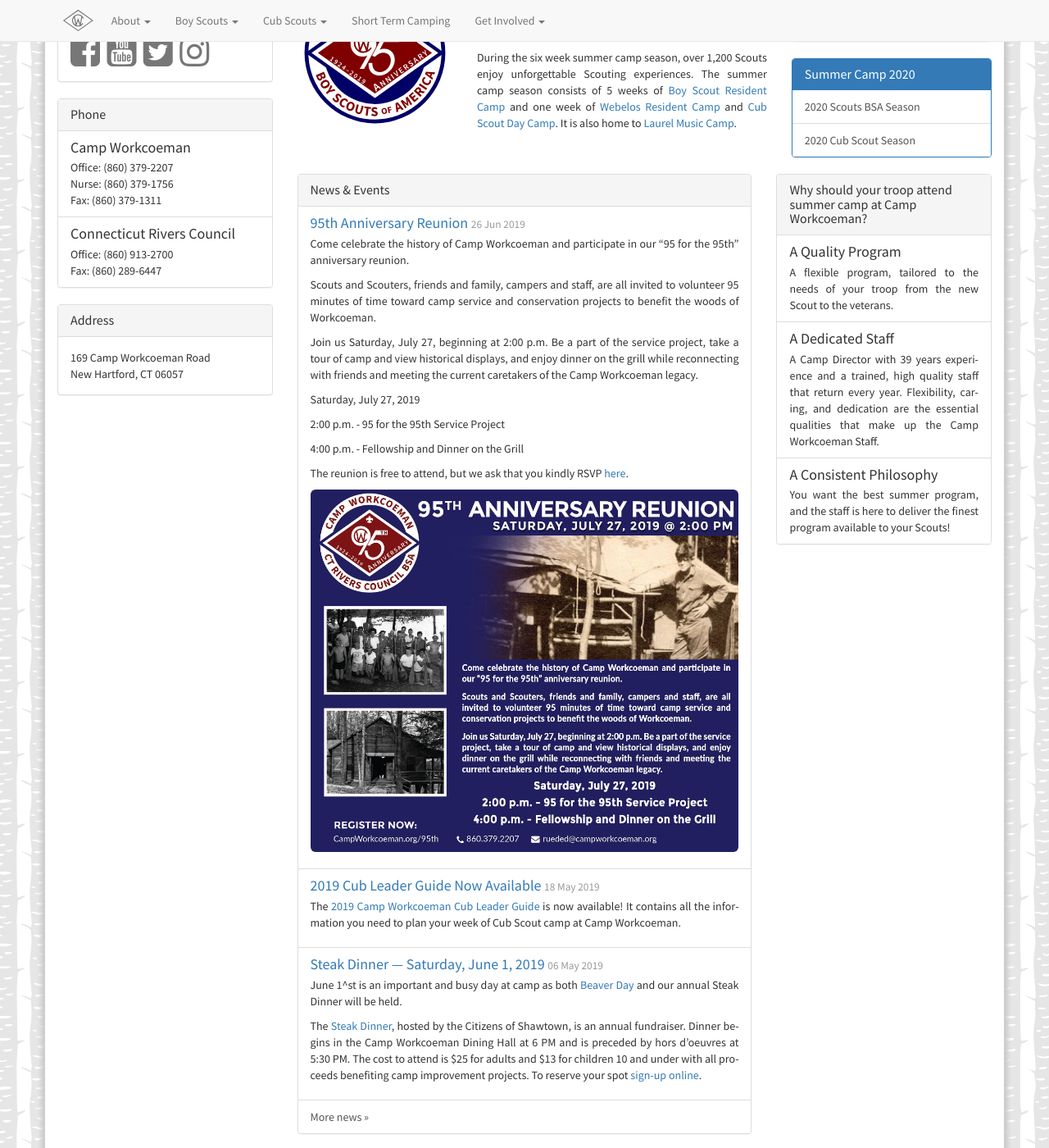
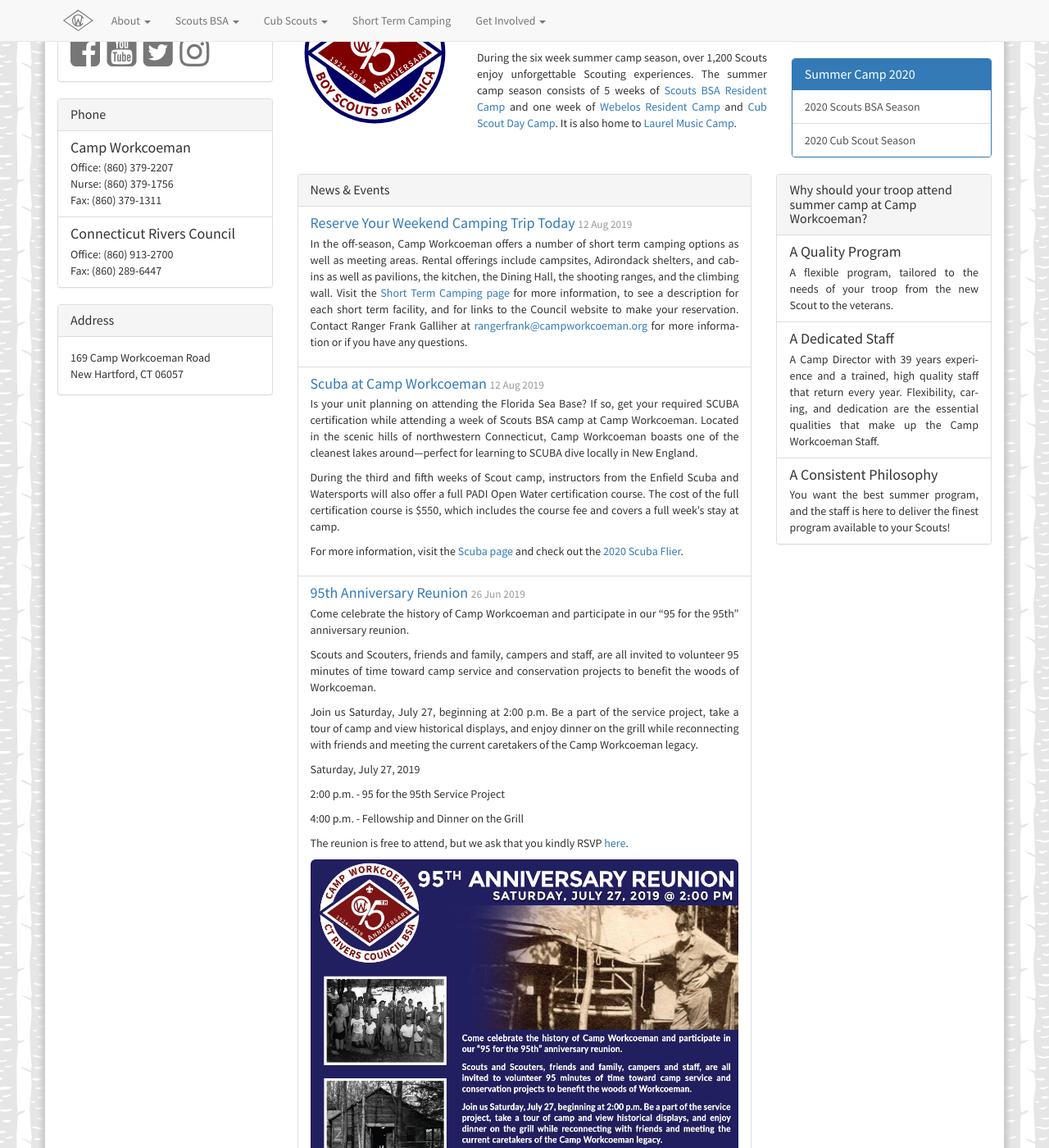
Before and after one commit to campworkcoeman/campworkcoeman.org, a Jekyll site: the page built from index.html, in a window 1280 px wide and 1400 px high, scrolled down 615 px. Shown: the whole window at 82% size. Built offline with Jekyll 4.4.1, drawn with Linux system fonts in a browser that asks for light colours; nearby versions of some CDN libraries; Markdown is read by kramdown in place of the engine named in the settings.

Commit message:
More updates and add news articles.

```diff
--- a/_includes/navbar.html
+++ b/_includes/navbar.html
@@ -34,7 +34,7 @@
           </ul>
         </li>
         <li class="dropdown">
-          <div class="dropdown-toggle">Boy Scouts <b class="caret"></b></div>
+          <div class="dropdown-toggle">Scouts BSA <b class="caret"></b></div>
           <ul class="dropdown-menu">
             <li><a href="{{ site.url }}/boy-scouts/resident-camp/">Resident Camp</a></li>
             <li><a href="{{ site.url }}/boy-scouts/program-areas/">Program Area Highlights</a></li>
--- /dev/null
+++ b/about/news/_posts/2019-08-12-scuba-programs.md
@@ -0,0 +1,11 @@
+---
+published: true
+layout: news-item
+title: Scuba at Camp Workcoeman
+---
+
+Is your unit planning on attending the Florida Sea Base? If so, get your required SCUBA certification while attending a week of Scouts BSA camp at Camp Workcoeman. Located in the scenic hills of northwestern Connecticut, Camp Workcoeman boasts one of the cleanest lakes around---perfect for learning to SCUBA dive locally in New England.
+
+During the third and fifth weeks of Scout camp, instructors from the Enfield Scuba and Watersports will also offer a full PADI Open Water certification course. The cost of the full certification course is $550, which includes the course fee and covers a full week's stay at camp.
+
+For more information, visit the [Scuba page]({{ site.url }}/boy-scouts/special-programs/scuba/) and check out the [2020 Scuba Flier]({{ site.url }}/pdf/2020/2020-scuba-flier.pdf).
--- /dev/null
+++ b/about/news/_posts/2019-08-12-short-term-camping.md
@@ -0,0 +1,7 @@
+---
+published: true
+layout: news-item
+title: Reserve Your Weekend Camping Trip Today
+---
+
+In the off-season, Camp Workcoeman offers a number of short term camping options as well as meeting areas. Rental offerings include campsites, Adirondack shelters, and cabins as well as pavilions, the kitchen, the Dining Hall, the shooting ranges, and the climbing wall. Visit the [Short Term Camping page]({{ site.url }}/short-term-camping/) for more information, to see a description for each short term facility, and for links to the Council website to make your reservation. Contact Ranger Frank Galliher at [rangerfrank@campworkcoeman.org](mailto:rangerfrank@campworkcoeman.org) for more information or if you have any questions.
--- a/boy-scouts/specialty.md
+++ b/boy-scouts/specialty.md
@@ -27,7 +27,7 @@
 The Trail to Eagle (T2E) Program is designed for the Scout who has set his goal on reaching the rank of Eagle Scout. It is a unique camping and advancement opportunity to work on Eagle required badges. Guidance on how to select, plan and complete your Eagle Service Project will be featured during the week. All Scouts are placed in a “Trail to Eagle” troop with an experienced staff member as the T2E Scoutmaster. The T2E Camp is open to all Scouts 12 years and up who have earned the First Class rank.
 
 > %list-group%
-> <a href="{{ site.url }}/pdf/2019/2019-trail-to-eagle-flier.pdf" class="list-group-item">2019 Trail to Eagle Flier</a>
+> <a href="{{ site.url }}/pdf/2019/2019-trail-to-eagle-flier.pdf" class="list-group-item">2020 Trail to Eagle Flier (Coming Soon)</a>
 > <a href="{{ site.url }}/boy-scouts/trail-to-eagle/" class="list-group-item">More Information</a>
 
 ## Shooting Sports Camp --- TBD
--- a/index.html
+++ b/index.html
@@ -35,7 +35,7 @@
         <div class="row">
         <div class="col-lg-7">
         <p>Camp Workcoeman is used year-round for short-term camping for all Scouting Cub Packs, Scout Troops, and Venture Crews, as well as for district and Order of the Arrow activities.</p>
-        <p>During the six week summer camp season, over 1,200 Scouts enjoy unforgettable Scouting experiences. The summer camp season consists of 5 weeks of <a href="{{ site.url }}/boy-scouts/resident-camp/">Boy Scout Resident Camp</a> and one week of <a href="{{ site.url }}/cub-scouts/webelos-resident-camp/">Webelos Resident Camp</a> and <a href="{{ site.url }}/cub-scouts/day-camp/">Cub Scout Day Camp</a>. It is also home to <a href="http://www.laurelmusiccamp.com/">Laurel Music Camp</a>.</p>
+        <p>During the six week summer camp season, over 1,200 Scouts enjoy unforgettable Scouting experiences. The summer camp season consists of 5 weeks of <a href="{{ site.url }}/boy-scouts/resident-camp/">Scouts BSA Resident Camp</a> and one week of <a href="{{ site.url }}/cub-scouts/webelos-resident-camp/">Webelos Resident Camp</a> and <a href="{{ site.url }}/cub-scouts/day-camp/">Cub Scout Day Camp</a>. It is also home to <a href="http://www.laurelmusiccamp.com/">Laurel Music Camp</a>.</p>
         </div>
         <div class="col-lg-5">
           <div class="panel panel-primary">
```
Also changed, not shown: other parts of boy-scouts/specialty.md (+1 -1 lines), boy-scouts/register.md (+4 -4 lines), boy-scouts/trail-to-eagle.md (+1 -1 lines), get-involved/staff.md (+3 -3 lines).
